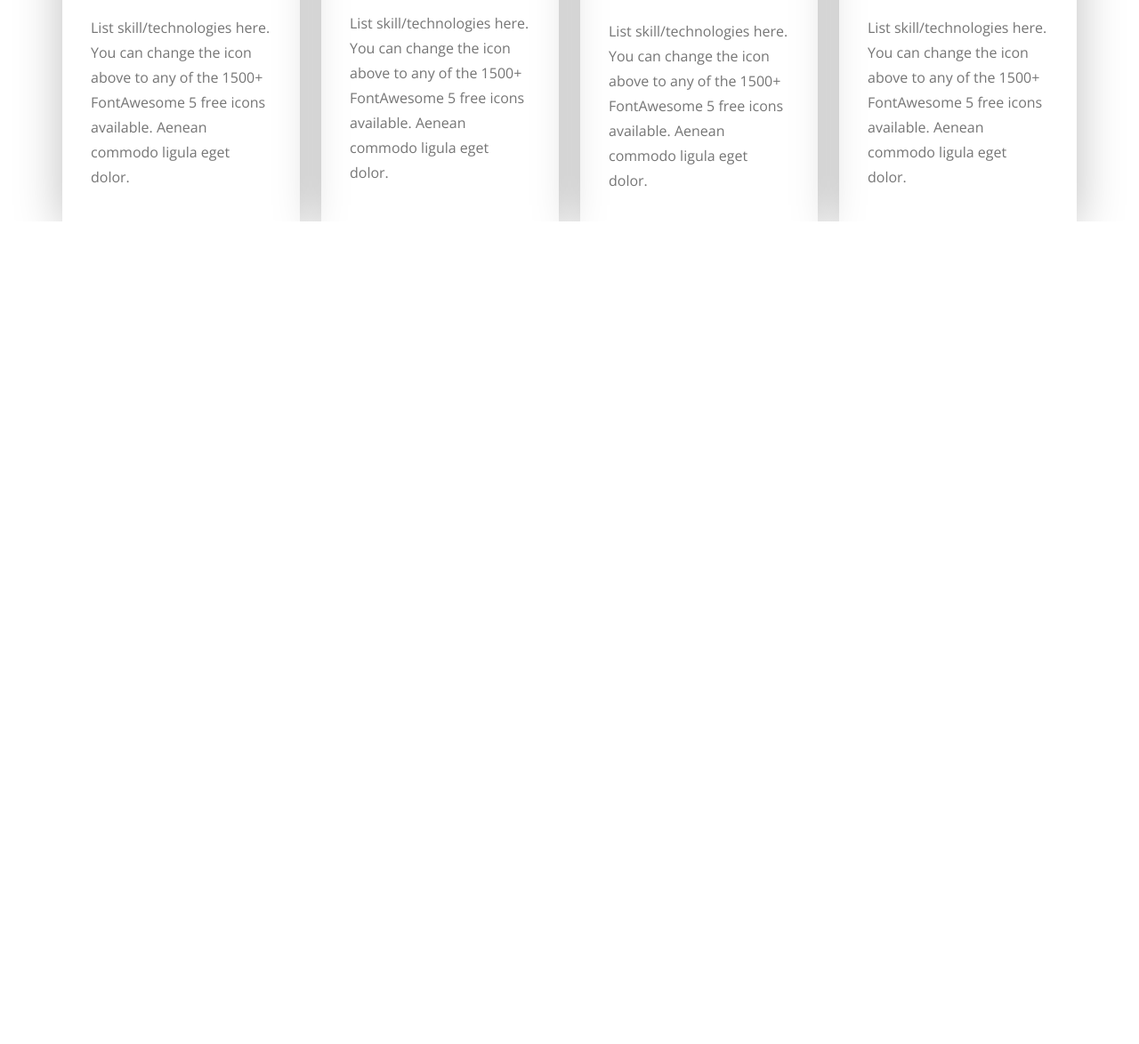
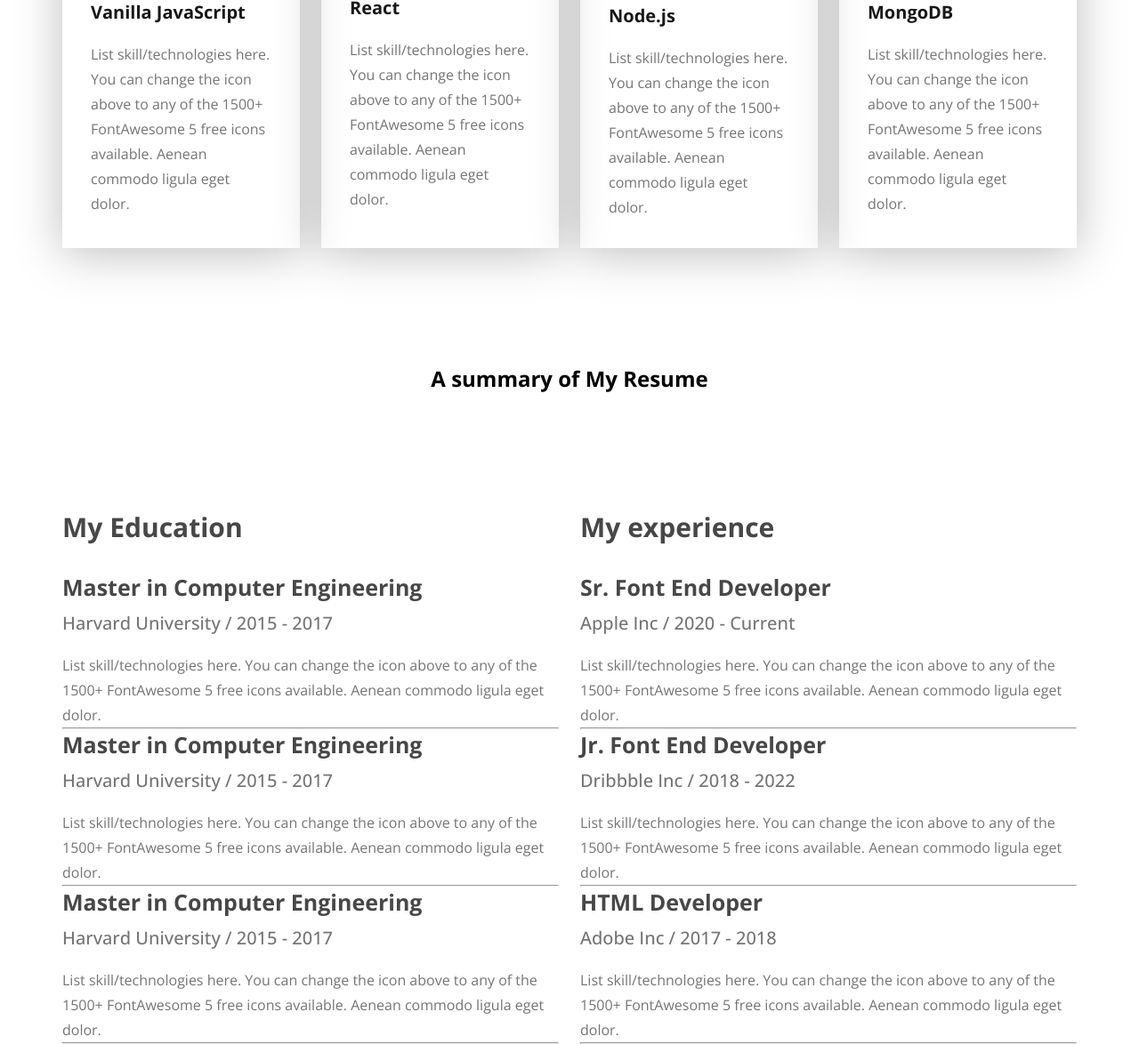
Before and after one commit to zisanahmed97/hero-dev-portfolio-code, a plain HTML site: page index.html in a window 1280 px wide. Shown: the part 1947-3121 px from the top of the page at 89% size. Before the commit the page ends 2196 px from the top, so only its background shows below. Drawn offline with nearby package versions, Linux system fonts and the light colour scheme; a web font is replaced by a local one.

Commit message:
created resume section according to design

```diff
--- a/index.html
+++ b/index.html
@@ -99,5 +99,79 @@
         </div>
     </div>
  </section>
+
+ <section id="resume">
+    <div class="resume-container">
+        <div class="section-heading">
+            <h2>A summary of My Resume</h2>
+        </div>
+        <div class="my-qualification">
+            <div class="education">
+                <h3>My Education</h3>
+                <div class="info-card">
+                    <h4>Master in Computer Engineering</h4>
+                    <h5>Harvard University / 2015 - 2017</h5>
+                    <p>List skill/technologies here. You can change the icon above
+to any of the 1500+ FontAwesome 5 free icons available. Aenean commodo ligula eget dolor.</p>
+
+                </div>
+                <hr>
+                 <div class="info-card">
+                    <h4>Master in Computer Engineering</h4>
+                    <h5>Harvard University / 2015 - 2017</h5>
+                    <p>List skill/technologies here. You can change the icon above
+to any of the 1500+ FontAwesome 5 free icons available. Aenean commodo ligula eget dolor.</p>
+
+                </div>
+
+                <hr>
+                 <div class="info-card">
+                    <h4>Master in Computer Engineering</h4>
+                    <h5>Harvard University / 2015 - 2017</h5>
+                    <p>List skill/technologies here. You can change the icon above
+to any of the 1500+ FontAwesome 5 free icons available. Aenean commodo ligula eget dolor.</p>
+
+                </div>
+
+                <hr>
+
+            </div>
+            <div class="experience">
+                <h3>My experience</h3>
+                 <div class="info-card">
+                    <h4>Sr. Font End Developer</h4>
+                    <h5>Apple Inc / 2020 - Current</h5>
+                    <p>List skill/technologies here. You can change the icon above
+to any of the 1500+ FontAwesome 5 free icons available. Aenean commodo ligula eget dolor.</p>
+
+                </div>
+
+                <hr>
+                 <div class="info-card">
+                    <h4>Jr. Font End Developer</h4>
+                    <h5>Dribbble Inc / 2018 - 2022</h5>
+                    <p>List skill/technologies here. You can change the icon above
+to any of the 1500+ FontAwesome 5 free icons available. Aenean commodo ligula eget dolor.</p>
+
+                </div>
+
+                <hr>
+                 <div class="info-card">
+                    <h4>HTML Developer</h4>
+                    <h5>Adobe Inc / 2017 - 2018</h5>
+                    <p>List skill/technologies here. You can change the icon above
+to any of the 1500+ FontAwesome 5 free icons available. Aenean commodo ligula eget dolor.</p>
+
+                </div>
+
+
+                <hr>
+            </div>
+        </div>
+
+    </div>
+ </section>
+
+
 </body>
 </html>
--- a/style/portfolio.css
+++ b/style/portfolio.css
@@ -126,6 +126,7 @@
     line-height: 30px;
     margin-bottom: 30px;
 
+
   }
 
   #about .about-container .about-info{
@@ -153,6 +154,10 @@
     width: 1140px;
     max-width: 1140px;
     margin:0 auto;
+   }
+
+   #skills .skill-container .section-heading p{
+    margin-top: 30px;
    }
     #skills .skill-container .skill-box{
         display: flex;
@@ -186,3 +191,46 @@
     font-size: 16px;
    line-height: 28px;
 }
+
+#resume{
+     padding-top: 130px;
+}
+
+#resume .resume-container{
+    width: 1140px;
+    max-width: 1140px;
+    margin: 0 auto;
+
+}
+
+#resume .my-qualification{
+    display: flex;
+    gap:24px;
+    margin-top: 130px;
+}
+
+#resume .my-qualification .education h3,.experience h3{
+    color: #474747;
+    font-size: 30px;
+    font-weight: bold;
+    margin-bottom: 30px;
+}
+
+#resume .my-qualification .info-card h4{
+    font-size: 25px;
+    font-weight: bold;
+    color:#474747;
+    margin-bottom: 10px;
+}
+#resume .my-qualification .info-card h5{
+    color: #757575;
+    font-size: 20px;
+    font-weight: 500;
+    margin-bottom: 20px;
+
+}
+#resume .my-qualification .info-card p{
+    color:#757575;
+    font-size: 16px;
+    line-height: 28px;
+}
```
